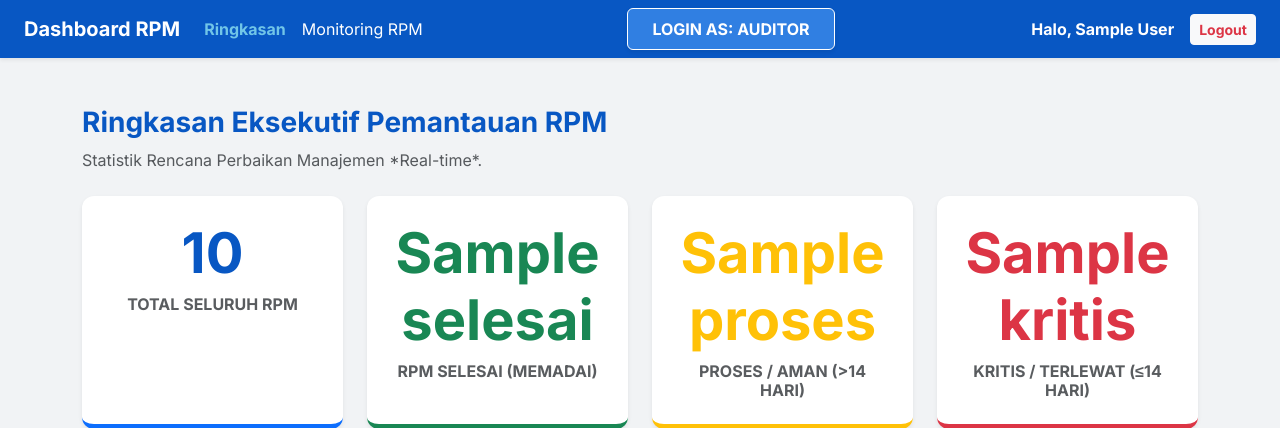
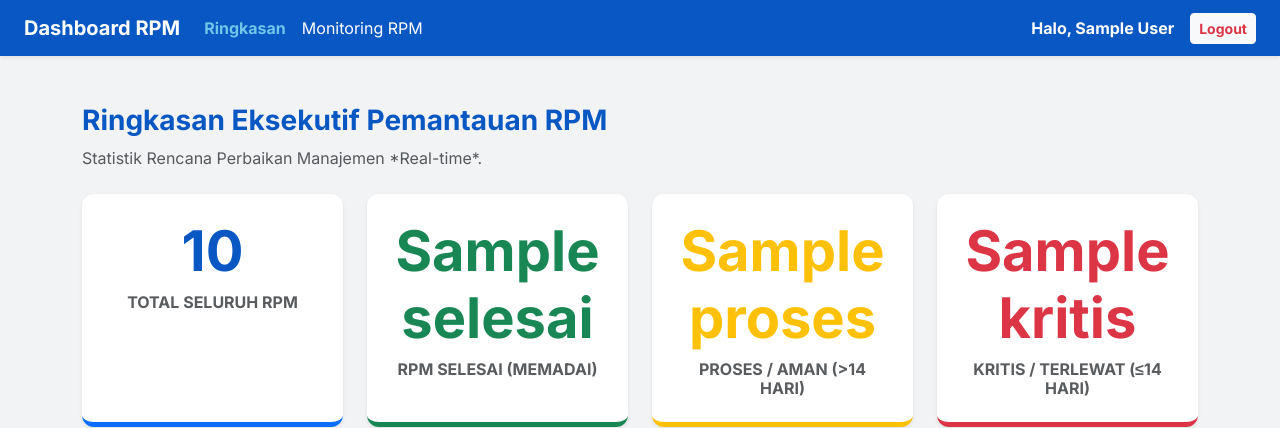
Before and after one commit to TasserFace/Dashboard-Audit-RPM, a Flask app: template templates/dashboard_summary.html in a window 1280 px wide. Shown: the top 428 px of the page. Run offline with Flask 3, Linux system fonts and the light colour scheme; the visitor is signed in with stand-in values (Sample User, id 1); tables that the repository leaves empty hold one stand-in row (values such as "Sample post"); the template is opened without the code that fills it: values that come from a table or form of the project are taken from there, most other values are stand-ins (such as "Sample title", 1, 10 or a date in 2020).

Commit message:
Update dashboard_summary.html

```diff
--- a/templates/dashboard_summary.html
+++ b/templates/dashboard_summary.html
@@ -42,9 +42,6 @@
                     {% endif %}
                 </ul>
 
-                <div class="mx-auto text-white fw-bold text-uppercase px-4 py-2 bg-cakrawala border border-white rounded shadow-sm">
-                    LOGIN AS: {{ 'KETUA TIM AUDIT' if session['role'] == 'ketuatim' else 'AUDITOR' }}
-                </div>
 
                 <div class="d-flex text-white align-items-center ms-auto">
                     <span class="me-3 fw-bold">Halo, {{ session['nama_lengkap'] }}</span>
```
